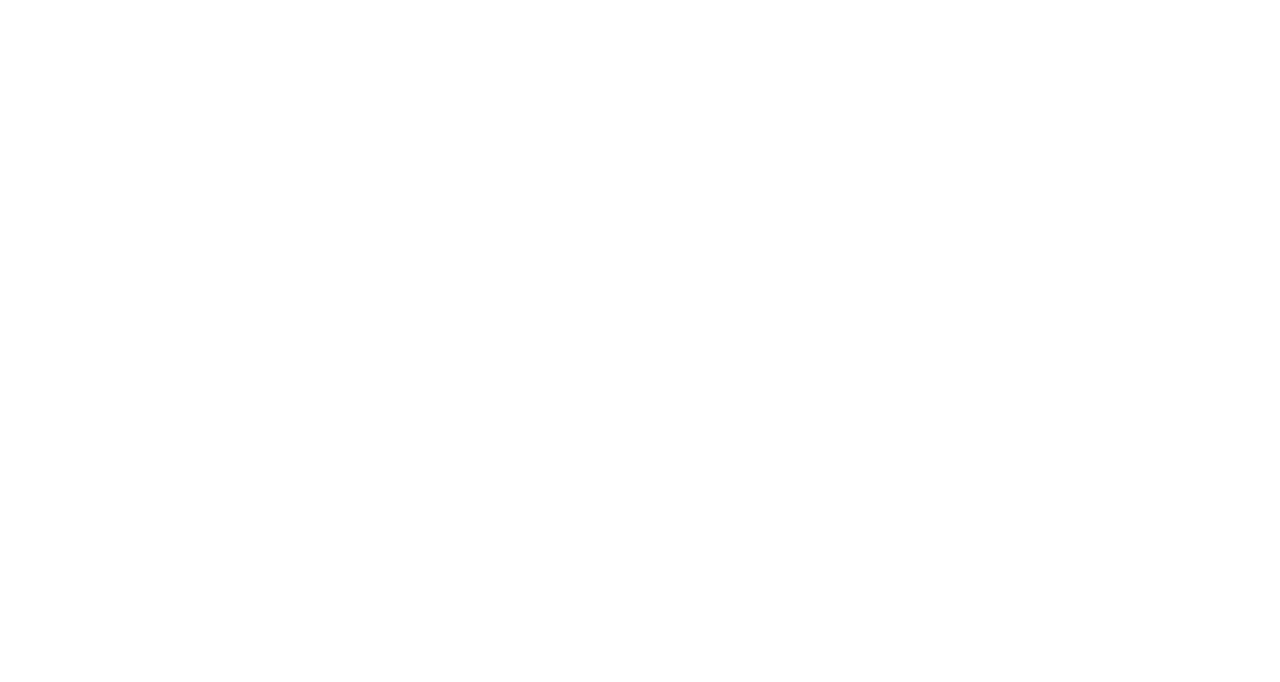
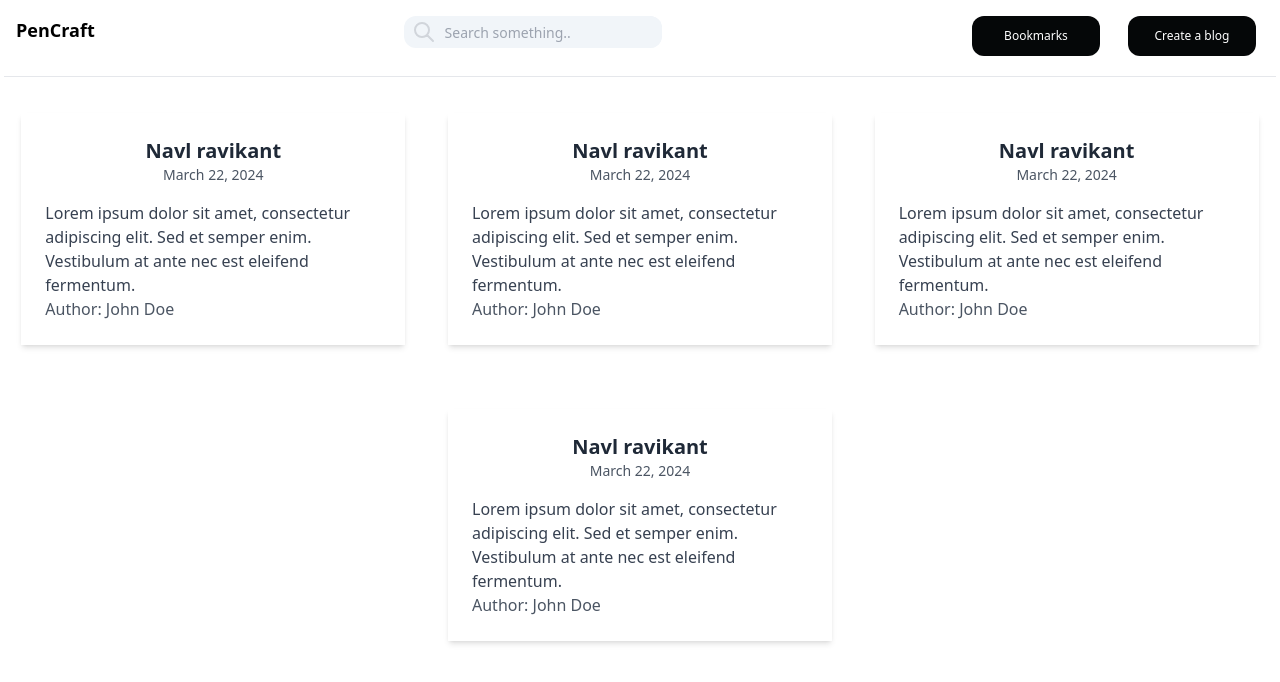
Before and after one commit to AkshitLakhera/PenCraft-Full-Stack-Blogging-Application, a React (Vite) app in the folder frontend/: page /bookmark in a window 1280 px wide. Before the commit this address had no page. Shown: the top 682 px of the page. Built offline with nearby package versions, Linux system fonts and the light colour scheme.

Commit message:
Basic ui added to show bookmark with button added

```diff
--- a/frontend/src/App.tsx
+++ b/frontend/src/App.tsx
@@ -5,6 +5,7 @@ import { Blog } from "./pages/Blog"
 import { Blogs } from "./pages/Blogs"
 import { Publish } from "./pages/Publish"
 import { Landing } from "./pages/Landing"
+import { Bookmark } from "./pages/Bookmark"
 
 
 function App() {
@@ -12,6 +13,7 @@ function App() {
    <>
    <BrowserRouter>
    <Routes>
+    <Route path="/bookmark"   element={<Bookmark/>} />
     <Route path="/"   element={<Landing/>} />
     <Route path="/signup"   element={<Signup/>} />
     <Route path="/signin"   element={<Signin/>} />
--- a/frontend/src/components/Appbar.tsx
+++ b/frontend/src/components/Appbar.tsx
@@ -1,5 +1,6 @@
 import React, { useState } from "react";
-import { Link } from "react-router-dom";
+import { useNavigate } from "react-router-dom";
+// import { Link, useNavigate } from "react-router-dom";
 
 interface AppbarProps {
   onSearch: (query: string) => void; // Specify the type of the onSearch prop
@@ -15,11 +16,22 @@ export const Appbar: React.FC<AppbarProps> = ({ onSearch }) => {
     setSearchQuery(query);
     onSearch(query); // Pass the search query to the parent component
   };
+  const navigate = useNavigate();
+  const handlePublish = () => {
+    console.log("clicked");
+    navigate("/publish");
+  };
+  const handleBookmarkClick = () => {
+    // Navigate to the bookmark page
+    navigate("/bookmark");
+  };
+  const handleHomepage = () => {
+    navigate("/blogs")
+  }
 
   return (
-    <Link to={"/blogs"}>
-      <div className="flex justify-between border-b p-3 m-1">
-        <div className="font-bold text-lg">PenCraft</div>
+    <div className="flex justify-between border-b p-3 m-1" style={{ position: "sticky", top: 0, zIndex: 1000,backgroundColor:"white" }}>
+      <div className="font-bold text-lg cursor-pointer" onClick={handleHomepage}>PenCraft</div>
       {/* search bar */}
       <div className="max-w-md mx-auto">
         <div className="relative flex items-center w-full h-8 rounded-xl  bg-slate-100 overflow-hidden">
@@ -52,23 +64,22 @@ export const Appbar: React.FC<AppbarProps> = ({ onSearch }) => {
       </div>
 
       <div className="flex justify-center gap-5">
-          <Button />
+        <Button title="Bookmarks" onClick={handleBookmarkClick} />
+        <Button title="Create a blog" onClick={handlePublish} />
         {/* <Avatar name="Akshit" /> */}
       </div>
     </div>
-    </Link>
   );
 };
 
-export function Button() {
+export function Button({ title, onClick }: { title: string; onClick: () => void }) {
   return (
-    <Link to="/publish">
     <button
+      onClick={onClick}
       type="button"
-        className="text-white bg-[#050708] hover:bg-[#050708]/90 focus:ring-4 focus:outline-none focus:ring-[#050708]/50 font-medium rounded-xl text-xs px-3 py-1.5 text-center inline-flex items-center dark:focus:ring-[#050708]/50 dark:hover:bg-[#050708]/30 me-2 mb-2"
+      className="text-white bg-[#050708] hover:bg-[#050708]/90 focus:ring-4 focus:outline-none focus:ring-[#050708]/50 font-medium rounded-xl text-xs px-3 py-2 text-center dark:focus:ring-[#050708]/50 dark:hover:bg-[#050708]/30 me-2 mb-2 w-32 h-10 flex items-center justify-center"
     >
-        Create New Blog
+      {title}
     </button>
-    </Link>
   );
 }
--- /dev/null
+++ b/frontend/src/pages/Bookmark.tsx
@@ -0,0 +1,58 @@
+import React from 'react';
+import { Appbar } from "@/components/Appbar";
+
+interface CardProps {
+  title: string;
+  summary: string;
+  author: string;
+  date: string;
+}
+
+export const Bookmark = () => {
+  return (
+    <div>
+      <Appbar onSearch={() => {}} />
+      <div className='flex flex-wrap'>
+      <Card
+        title="Navl ravikant"
+        summary="Lorem ipsum dolor sit amet, consectetur adipiscing elit. Sed et semper enim. Vestibulum at ante nec est eleifend fermentum."
+        author="John Doe"
+        date="March 22, 2024"
+      />
+      <Card
+        title="Navl ravikant"
+        summary="Lorem ipsum dolor sit amet, consectetur adipiscing elit. Sed et semper enim. Vestibulum at ante nec est eleifend fermentum."
+        author="John Doe"
+        date="March 22, 2024"
+      />
+      <Card
+        title="Navl ravikant"
+        summary="Lorem ipsum dolor sit amet, consectetur adipiscing elit. Sed et semper enim. Vestibulum at ante nec est eleifend fermentum."
+        author="John Doe"
+        date="March 22, 2024"
+      />
+      <Card
+        title="Navl ravikant"
+        summary="Lorem ipsum dolor sit amet, consectetur adipiscing elit. Sed et semper enim. Vestibulum at ante nec est eleifend fermentum."
+        author="John Doe"
+        date="March 22, 2024"
+      />
+      </div>
+    </div>
+  );
+};
+
+const Card: React.FC<CardProps> = ({ title, summary, author, date }) => {
+  return (
+    <div className="blog-card w-96 mx-auto my-8 p-6 bg-white rounded-lg shadow-md transition-transform duration-300 ease-in-out hover:-translate-y-1">
+      <div className="blog-header text-center">
+        <h2 className="blog-title text-xl font-semibold text-gray-800">{title}</h2>
+        <p className="blog-date text-sm text-gray-600">{date}</p>
+      </div>
+      <div className="blog-content mt-4">
+        <p className="blog-summary text-gray-700">{summary}</p>
+        <p className="blog-author text-gray-600">Author: {author}</p>
+      </div>
+    </div>
+  );
+};
```
Also changed, not shown: 1 other file (tests, documents, lock files or other folders). Lines whose indentation alone changed are shown as unchanged.
